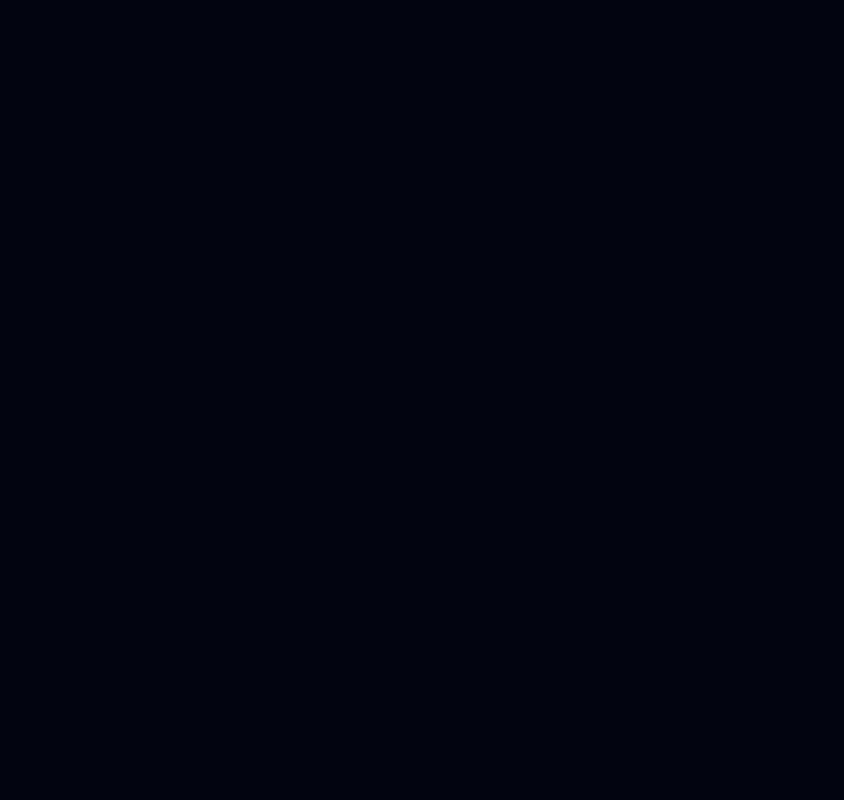
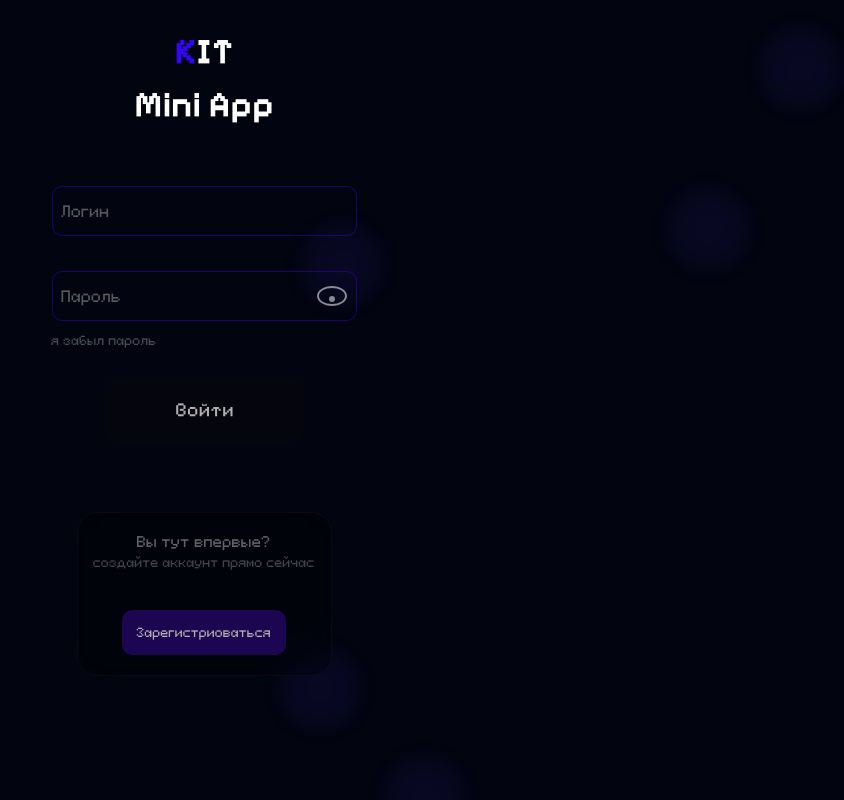
Before and after one commit to WhyY0u/College-Telegram-App, a React (Vite) app in the folder frontend/: page / in a window 1280 px wide. Before the commit this address had no page. Shown: the whole page, without its empty margins (436-1280 px from the left). Built offline with nearby package versions, Linux system fonts and the light colour scheme.

Commit message:
strongly updated

```diff
--- a/frontend/src/App.jsx
+++ b/frontend/src/App.jsx
@@ -11,7 +11,7 @@
   return (
     <div className="wrapper">
       <Routes>
-        <Route path="signin" element={<Signin />} />
+        <Route path="/" element={<Signin />} />
         <Route path="signup" element={<Signup />} />
         <Route path="main-page-user" element={<MainPageUser />} />
         <Route path="ticker-creation-page-user" element={<TicketCreationPageUser />} />
```
